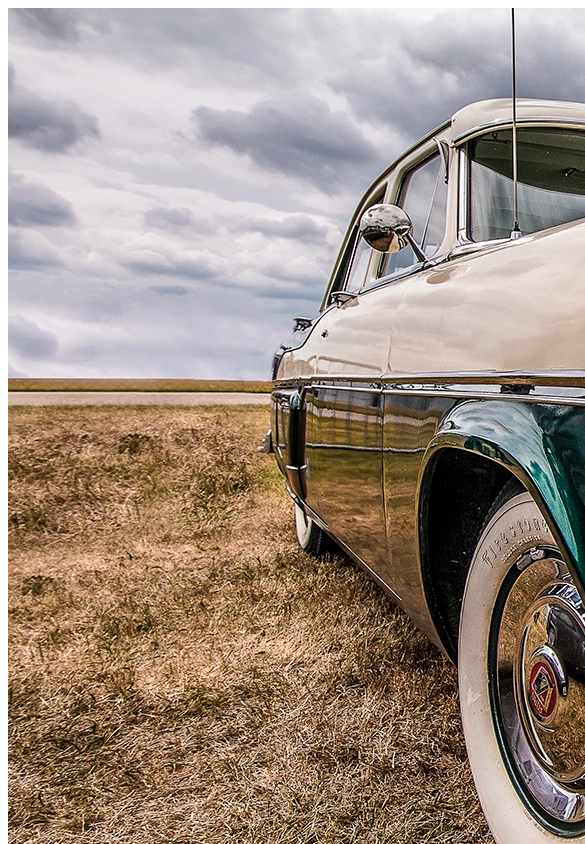
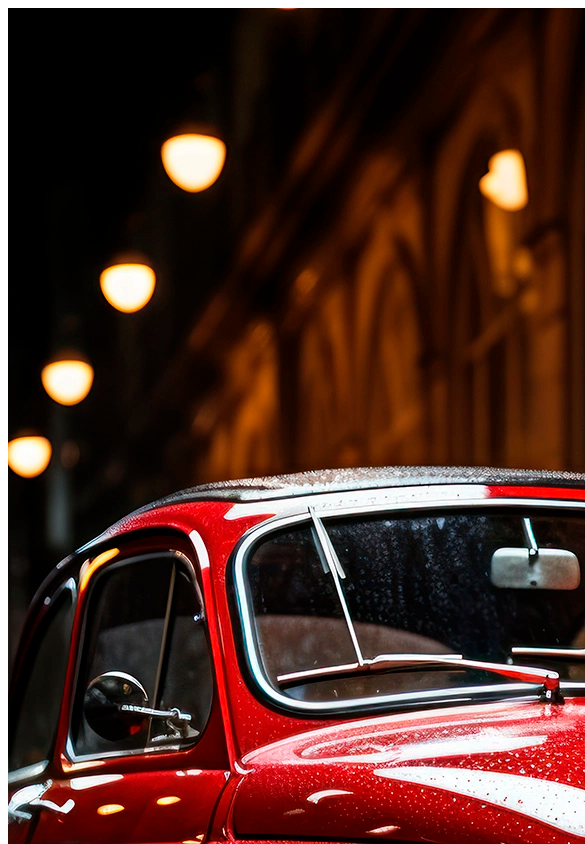
Before and after one commit to FredBettecher/american-dream-cars, a Next.js app: page /home in a window 390 px wide. Shown: the top 844 px of the page, 585 px wide, since content can reach past the window. Built offline with nearby package versions, Linux system fonts and the light colour scheme.

Commit message:
fix: add width check for carousel responsivity

```diff
--- a/src/components/Background.jsx
+++ b/src/components/Background.jsx
@@ -20,7 +20,7 @@ const BackgroundComponent = ({ imagesDesktop, imagesMobile }) => {
 
   return (
     <div className="relative overflow-hidden w-screen h-screen">
-      <img key={index} src={imagesDesktop[index] || imagesMobile[index]} className='absolute inset-0 w-full h-full object-cover transition ease-linear duration-[800ms] animate-fade-in-out' />
+      <img key={index} src={backgroundImage} className='absolute inset-0 w-full h-full object-cover transition ease-linear duration-[800ms] animate-fade-in-out' />
     </div>
   );
 };
```
